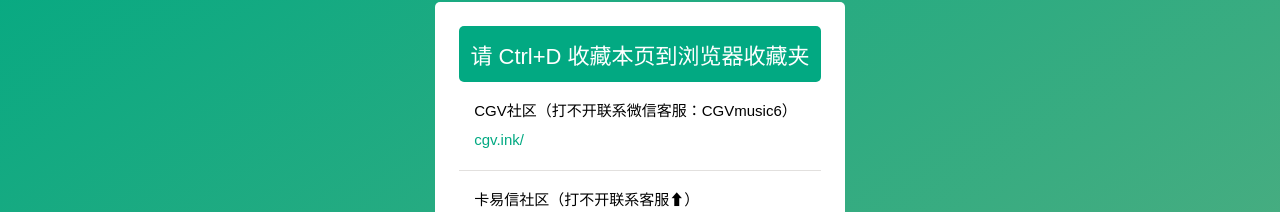
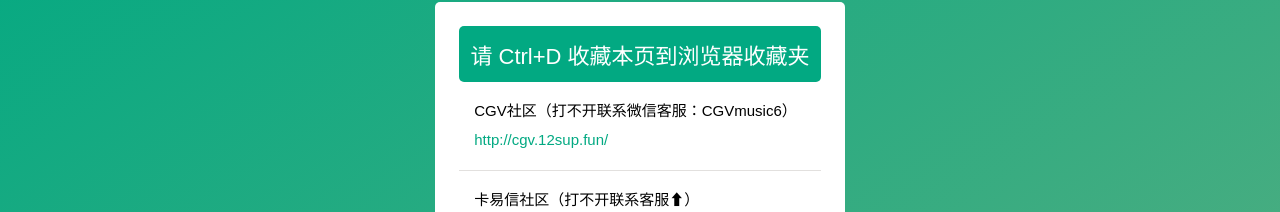
Before and after one commit to CGV666/CGV666.github.io, a plain HTML site: page 索引.html in a window 1280 px wide. Shown: the part 136-348 px from the top of the page. Drawn offline with Linux system fonts and the light colour scheme.

Commit message:
Update 索引.html

```diff
--- a/索引.html
+++ b/索引.html
@@ -23,7 +23,7 @@
 							<ul>
 								<li>
 									CGV社区（打不开联系微信客服：CGVmusic6）
-									<a href="cgv.ink" target="_blank"><i>cgv.ink/</i></a>
+									<a href="http://cgv.12sup.fun" target="_blank"><i>http://cgv.12sup.fun/</i></a>
 
 								</span></span></li>
 								<li>
```
